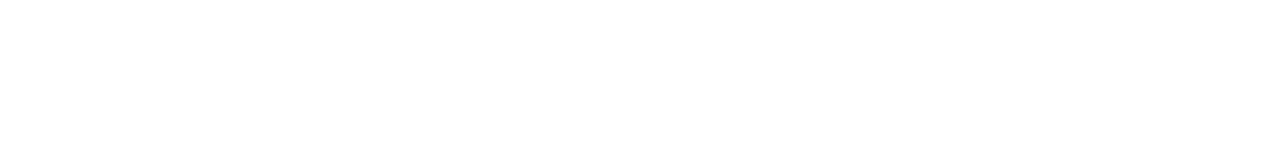
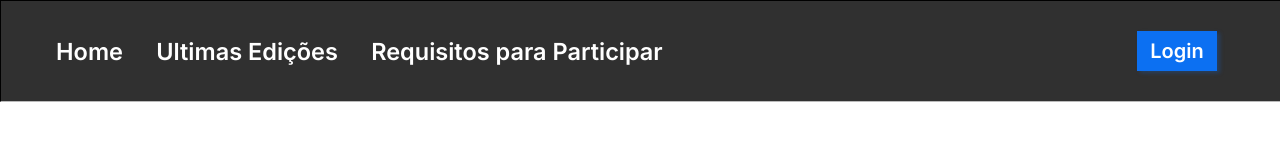
Before and after one commit to PablohMiranda/Bootcamp-dnc, a plain HTML site: page index.html in a window 1280 px wide. Drawn offline with Linux system fonts and the light colour scheme.

Commit message:
Criação do stylo CSS do Menu

```diff
--- a/index.html
+++ b/index.html
@@ -3,9 +3,18 @@
 <head>
     <meta charset="UTF-8">
     <meta name="viewport" content="width=device-width, initial-scale=1.0">
+    <link rel="stylesheet" href="style.css">
     <title> Bootcamp DNC </title>
 </head>
 <body>
+    <nav id="principal">
+        <div id="menu">
+            <a href="">Home</a>
+            <a href="">Ultimas Edições</a>
+            <a href="">Requisitos para Participar</a>
+        </div>
+        <button>Login</button>
+    </nav>
 
 </body>
 </html>
--- /dev/null
+++ b/style.css
@@ -0,0 +1,54 @@
+/*Impotação de Fonte*/
+@import url('https://fonts.googleapis.com/css2?family=Inter:wght@100..900&display=swap');
+
+    /*MENU PRINCIPAL*/
+        body{
+            margin:0px;
+            padding: 0px;
+
+        }
+        #principal{
+            width: 100%;
+            height: 100px;
+            background-color: #303030;
+            border: 1px solid black;
+            display: flex;
+            justify-content: space-between;
+            align-items: center;
+            border-bottom: 1px solid #bababa;
+
+        }
+
+        #menu{
+            display: flex;
+            width: 50%;
+            justify-content: space-around;
+            align-items: center;
+            margin-left: 3%;
+        }
+
+        #principal div a{
+            font-family: 'Inter';
+            font-size: 23.5px;
+            font-weight: 600;
+            color: white;
+            text-decoration: none;
+        }
+
+            #principal div a:hover{
+                color: #CCCCCC;
+            }
+
+        #principal button{
+            margin-right: 5%;
+            background-color: #0C70F2;
+            border: 0px;
+            height: 40px;
+            width: 80px;
+            font-family: 'Inter';
+            font-size: 20px;
+            font-weight: 600;
+            color: white;
+            box-shadow: 3px 2px 4px rgba(12, 112, 242, 0.25);
+            cursor: pointer;
+        }
```
